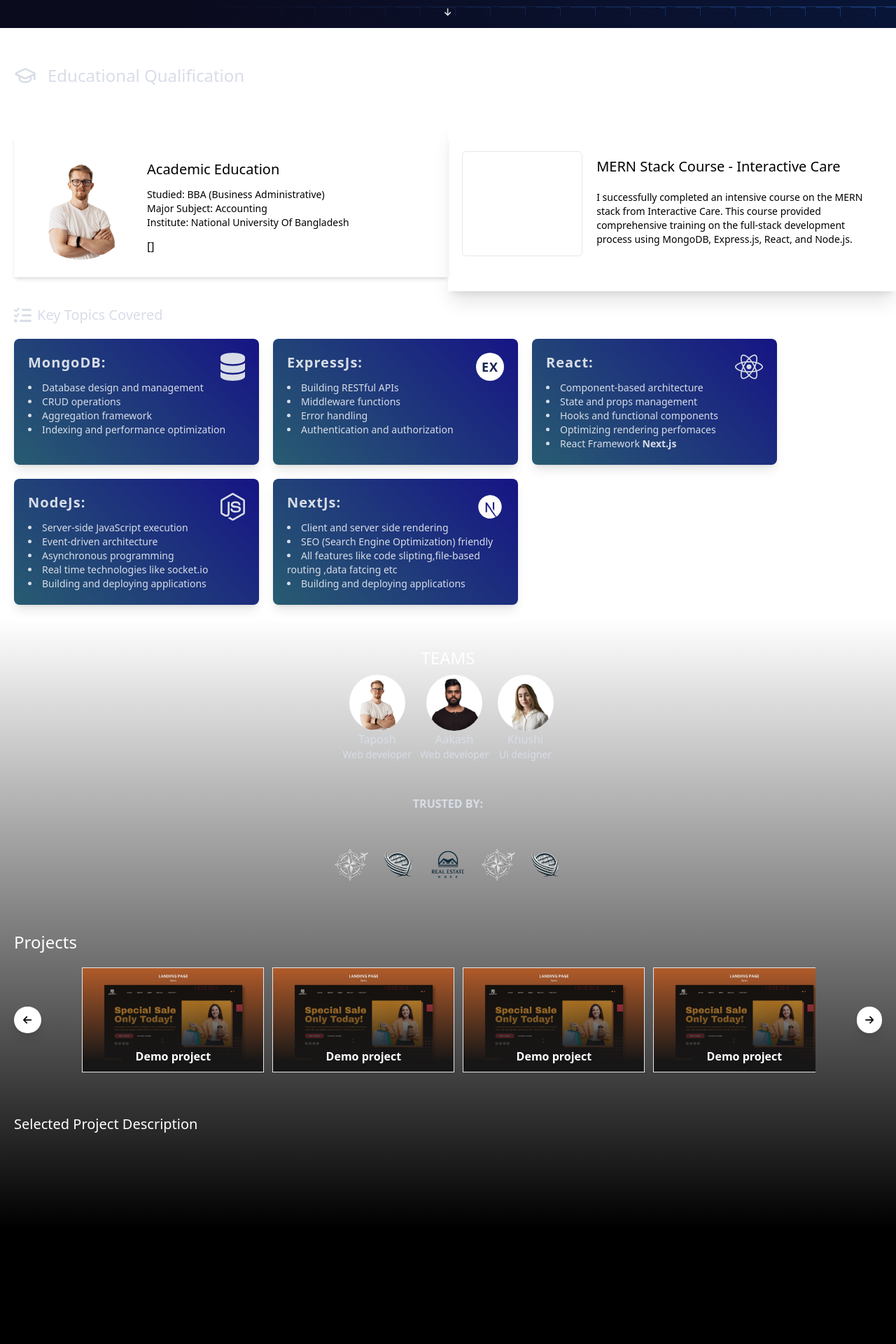
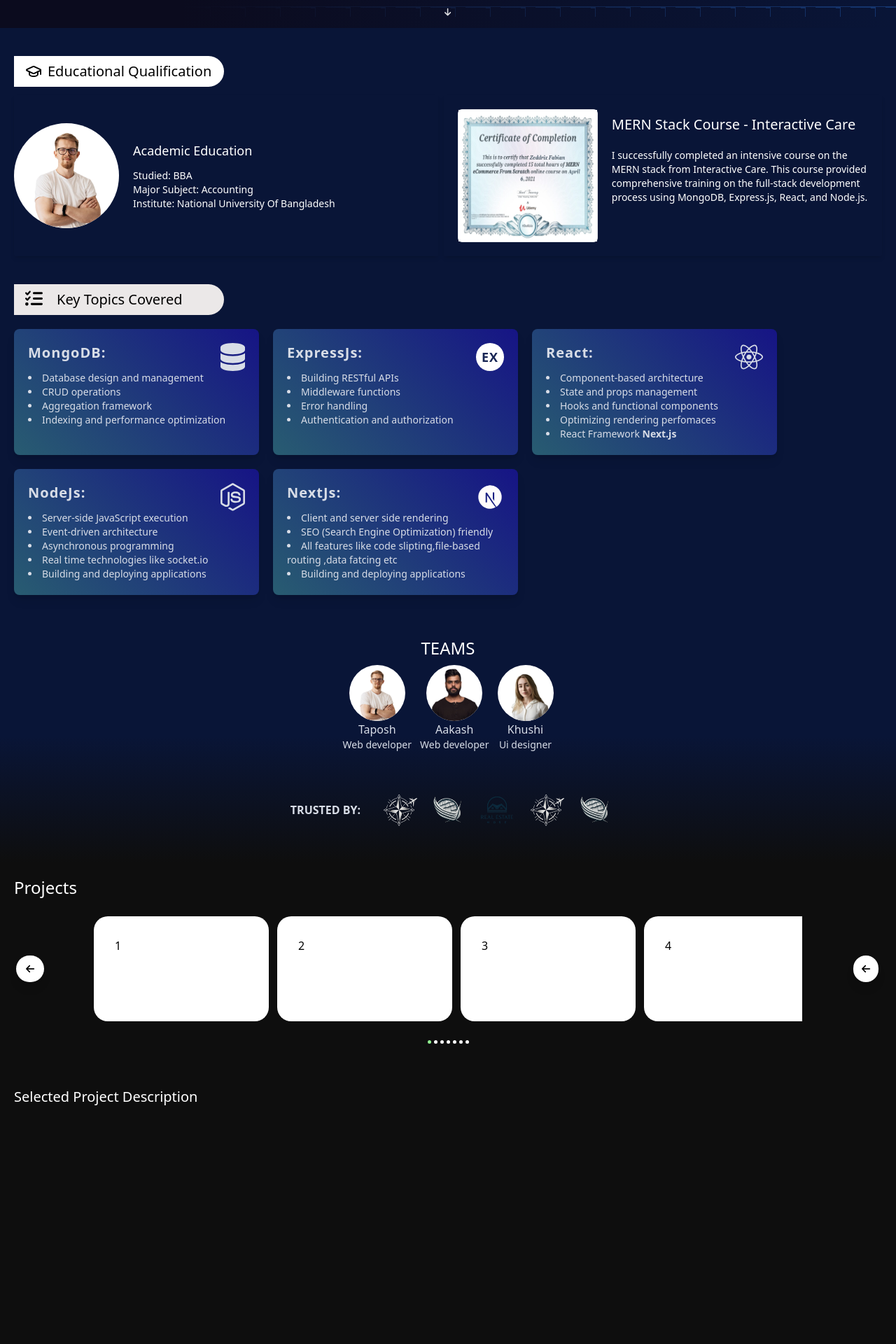
Before and after one commit to Taposh321/Portfolio, a React (Vite) app: page / in a window 1280 px wide. Shown: the part 760-2680 px from the top of the page at 70% size. Built offline with nearby package versions, Linux system fonts and the light colour scheme.

Commit message:
ui update

```diff
--- a/src/components/aboutMe/aboutMe.jsx
+++ b/src/components/aboutMe/aboutMe.jsx
@@ -38,7 +38,7 @@
 <div className="reviewCardContainer  overflow-hidden flex  w-full h-[380px]   max-w-[350px]  lg:max-w-[700px]">
 {/* review slider */}
 
-    <div style={{marginLeft:-index*350+"px"}} className=' reviewSlider transition-all  w-full flex'>
+    <div style={{marginLeft:-index*350+"px"}} className='reviewSlider transition-all  w-full flex'>
          <div className='card bg-white flex flex-col items-center justify-center gap-3  min-w-[350px] max-w-[350px] h-full p-5 rounded-lg'>
 
  <div className="flex flex-col items-center">
@@ -102,8 +102,6 @@
   <div className='flex gap-2'>
       <FontAwesomeIcon icon={faFacebook} color='black' size='md' />
       <FontAwesomeIcon icon={faLinkedin} color='black' size='md' />
-
-
   </div>
          </div>
          <div className='testimonialCtard bg-white flex flex-col items-center justify-center gap-3  min-w-[350px] max-w-[350px]  h-full p-5 rounded-lg'>
@@ -165,12 +163,12 @@
 }
 function TrustedBy(){
   return(<>
-    <div className=' trustedBy w-full flex-col gap-10 flex justify-center items-center'>
-    <Team />
+    <div className=' trustedBy w-full flex md:flex-row flex-col  items-center pl-[20px] justify-center gap-5 py-10'>
 
-      <div className='font-bold text-customTextColor'>TRUSTED BY:</div>
 
-      <div className='flex flex-wrap' >
+      <div className='font-bold text-customTextColor '>TRUSTED BY:</div>
+
+      <div className='flex flex-wrap ' >
       <div className='w-[70px] h-[70px] rounded '> <img src="../assets/photo/brands3.png" alt="" srcset="" /></div>
       <div className='w-[70px] h-[70px] rounded'> <img src="../assets/photo/brands2.png" alt="" srcset="" /></div>
       <div className='w-[70px] h-[70px] rounded'> <img src="../assets/photo/brands.png" alt="" srcset="" /></div>
@@ -178,33 +176,81 @@
       <div className='w-[70px] h-[70px] rounded'> <img src="../assets/photo/brands2.png" alt="" srcset="" /></div>
 
       </div>
-<ProjectSlider />
 
     </div>
 
   </>)
 }
+
 function ProjectSlider() {
   const [index, setIndex] = useState(0);
-  const [width, setWidth] = useState(0);
-  const [projects,setProjects]=useState(
-    [{
-id:"123",
+  const [width, setWidth] = useState(250);
+  const [dots,setDots]=useState('');
+  const [slides,setSlides]=useState(
+    [
+      {
+id:"1",
 heading:"Demo",
-image_path:"../assets/projects/project1.jpg"
-  }])
+image_path:"/assets/projects/project1.jpg",
+content:"Demo"
+  },
+  {
+    id:"2",
+    heading:"Demo",
+    image_path:"/assets/projects/project1.jpg",
+    content:"Demo"
+      },{
+        id:"3",
+        heading:"Demo",
+        image_path:"/assets/projects/project1.jpg",
+        content:"Demo"
+          },
+          {
+            id:"4",
+            heading:"Demo",
+            image_path:"/assets/projects/project1.jpg",
+            content:"Demo"
+              },{
+                id:"5",
+                heading:"Demo",
+                image_path:"/assets/projects/project1.jpg",
+                content:"Demo"
+                  },
+                  {
+                    id:"6",
+                    heading:"Demo",
+                    image_path:"/assets/projects/project1.jpg",
+                    content:"Demo"
+                      },{
+                        id:"7",
+                        heading:"Demo",
+                        image_path:"/assets/projects/project1.jpg",
+                        content:"Demo"
+                          },
+
+
+]);
+
   const sliderContainer = useRef(null);
-  const slideWidth = 262;
-  const totalSilde=6
-  let slidePage=totalSilde/Math.floor(width/slideWidth)
+
+  const slideWidth = 250;
+  let currentlyShowingItems=Math.floor(width/slideWidth);
+  let slidePage=slides.length/currentlyShowingItems;
+
+
+
+
+
+
 
   const clickHandler = (dir) => {
     if (dir === "left") {
       if (index > 0) setIndex((prev) => prev - 1);
     } else {
-      if (index < slidePage) setIndex((prev) => prev + 1); // 6 is the total number of items in this example
+      if (index <slides.length-currentlyShowingItems) setIndex((prev) => prev + 1); // 6 is the total number of items in this example
     }
   };
+
 
   useEffect(() => {
     // Adjusted for gap and other factors
@@ -215,7 +261,8 @@
             setWidth(newWidth)
         }
     });
-//
+
+
     resizeObserver.observe(sliderContainer.current);
     return () => resizeObserver.unobserve(sliderContainer.current);
     ;
@@ -225,52 +272,72 @@
     <div className='projectSlider flex flex-col w-full   p-[20px] py-5 items-center gap-5'>
       <div className='text-2xl mr-auto text-white'>Projects</div>
 
-      <div className='relative flex items-center justify-center  w-full '>
+      <div className='relative flex  w-full '>
+
+        <div className='w-[50px] min-h-full flex justify-center items-center '>
         <div
           onClick={() => clickHandler("left")}
           className='p-3   rounded-full flex justify-center w-[40px] items-center font-bold shadow-lg bg-white'>
           <FontAwesomeIcon icon={faArrowLeft} size='sm' />
         </div>
+        </div>
 
-        <div ref={sliderContainer}  className='flex justify-center w-full '>
-          <div style={{ width:width + "px" }} className=' overflow-hidden flex   h-[150px]'>
-            <div
-            style={{ marginLeft: -index * 272+ "px" }}
-              className='reviewSlider transition-all w-full gap-3  flex '>
-              <div className='slide flex flex-col items-center border justify-center gap-3 min-w-[260px] '>
-              <img src="../assets/projects/project1.jpg" className='w-full h-full object-cover' alt="" srcset="" />
-              </div>              <div className='slide flex flex-col items-center border justify-center gap-3 min-w-[260px] '>
-              <img src="../assets/projects/project1.jpg" className='w-full h-full object-cover' alt="" srcset="" />
-              </div>
-              <div className='slide flex flex-col items-center border justify-center gap-3 min-w-[260px] '>
-              <img src="../assets/projects/project1.jpg" className='w-full h-full object-cover' alt="" srcset="" />
-              </div>
-              <div className='slide flex flex-col items-center border justify-center gap-3 min-w-[260px] '>
-              <img src="../assets/projects/project1.jpg" className='w-full h-full object-cover' alt="" srcset="" />
-              </div>   <div className='slide flex flex-col items-center border justify-center gap-3 min-w-[260px] '>
-              <img src="../assets/projects/project1.jpg" className='w-full h-full object-cover' alt="" srcset="" />
-              </div>
+        <div ref={sliderContainer}  className='flex justify-center w-full overflow-hidden   '>
+          <div style={{ width:width+12+"px" }} className=' flex overflow-hidden  items-center  h-[160px] py-4 '>
+            <div style={{ marginLeft: -index * 262+ "px" }} className='reviewSlider gap-3 transition-all w-full flex '>
+
+             {
+
+              slides.map((element)=>
+                <div  id={element.id}  className='slide flex items-center justify-center  min-w-[250px] '>
+                 <div className='slide-3d'>
+          {element.id}
+                    {/* <img  src={element.image_path} className='w-full h-full  object-cover absolute' alt="" srcset="" /> */}
+                </div>
+               </div>
+
+                )
+             }
 
             </div>
           </div>
         </div>
 
+        <div className='w-[50px] flex justify-center items-center'>
         <div
           onClick={() => clickHandler("right")}
-          className='p-3  flex justify-center items-center rounded-full bg-white shadow-lg'>
-          <FontAwesomeIcon icon={faArrowRight} size='sm' />
+          className='p-3   rounded-full flex justify-center mitems-center font-bold shadow-lg bg-white'>
+          <FontAwesomeIcon icon={faArrowLeft} size='sm' />
         </div>
+        </div>
+
       </div>
+
+      <div className='dots flex'>
+      {
+
+      Array.from({length:slides.length }, (_, i) => (
+          <span
+            key={i}
+            className={`dot ${i==index?"active":""}`}
+          ></span>
+        ))}
+      </div>
+
+
       <div className='w-full min-h-[400px] text-white py-10'>
-<div className='text-xl'> Selected Project Description</div>
+       <div className='text-xl'> Selected Project Description</div>
 
       </div>
     </div>
   );
 }
+
+
+
 function Team(){
   return(<>
-  <div className='flex flex-col w-full justify-center items-center pt-10'>
+  <div className='team flex flex-col w-full justify-center items-center pt-10'>
     <div className='text-2xl text-white'>TEAMS</div>
     <div className='gap-3 p-2 rounded-lg flex'>
 
@@ -307,6 +374,7 @@
 
 
 </div>
+<TrustedBy />
   </div>
 
 
@@ -334,10 +402,28 @@
   )
 }
 function AboutMe(){
-
+   const heroText=useRef(null)
  const useDis = useDispatch();
  const screenSize = useSelector((states)=> states.windowSize);
 
+
+      const moveHandler =(e) => {
+            const textRect =   heroText.current.getBoundingClientRect();
+            const textX = e.clientX - textRect.left;
+            const textY = e.clientY - textRect.top;
+
+            const centerX = textRect.width / 2;
+            const centerY = textRect.height / 2;
+
+            const rotateX = (centerY - textY) / 15;
+            const rotateY = (textX - centerX) / 15;
+
+            heroText.current.style.transform = `rotateX(${rotateX}deg) rotateY(${rotateY}deg)`;
+      }
+
+       const leaveHandler= () => {
+          heroText.current.style.transform = `rotateX(0) rotateY(0)`;
+        };
 
 useEffect(()=>{
   const handler=()=>{
@@ -353,7 +439,7 @@
 <>
 
 <div className={` relative  flex flex-col w-full  `}>
-  <section className=' relative p-0 m-0  flex flex-col w-full h-screen max-h-[1200px] ' >
+  <section className=' relative p-0 m-0 hero flex flex-col w-full h-screen max-h-[1200px] ' >
 
 
 <NavBar />
@@ -362,10 +448,10 @@
       <div  className={`flex ${  screenSize[0].width>=768 ?(screenSize[0].height<=700?'flex-row':"flex-row items-center") :'flex-col'}  w-full flex-1  relative  grid-lines`}>
         {/*^ Responsive swicth between flex-row and flex-col depending on width and height^ */}
 
-     <section className= {`max-w-[600px] w-full  pl-[20px] ${screenSize[0].height<=700?'h-full justify-center ':' h-[500px] justify-end' }   flex flex-col `}>
-        <div className="relative text-white
+     <section className= {`max-w-[600px] w-full  pl-[20px] ${screenSize[0].height<=700?'h-full justify-center ':' h-[400px] justify-end' }   flex flex-col `}>
+        <div  className="relative  text-container text-white
           max-w-[400px] my-5 " >
-            <div className='headingAboutMe lg:text-3xl text-2xl tracking-wider  font-semibold '>
+            <div ref={heroText} onMouseMove={moveHandler} onMouseLeave={leaveHandler} className='headingAboutMe text-3d lg:text-4xl text-3xl tracking-wider  font-bold'>
             Hi, This is <span> </span>
              <span className='text-red-500'>T</span>
             <span className='text-yellow-400'>a</span>
@@ -389,17 +475,17 @@
 </>
 }
 </div>
-<div className=' follow text-sm  text-white  flex h-[50px]   mt-[20px]   '>
-  <div className='relative w-[50px] h-full flex justify-center items-center  '>
+<div className='  text-sm  text-white  flex h-[50px]  gap-5  mt-[20px]   '>
+  <div className='relative follow h-full flex justify-center items-center  '>
      <FontAwesomeIcon className='icon-hover' icon={faFacebook} size='2xl' />
   </div>
-  <div className='relative w-[50px] h-full flex justify-center items-center  ' >
+  <div className='relative  follow h-full flex justify-center items-center  ' >
      <FontAwesomeIcon className='icon-hover' icon={faLinkedin}  size='2xl' />
   </div>
-  <div className='relative w-[50px] h-full flex justify-center items-center  '>
+  <div className='relative  follow h-full flex justify-center items-center  '>
       <FontAwesomeIcon className='icon-hover' icon={faTwitter}  size='2xl'  />
   </div>
-  <div className='relative w-[50px] h-full flex justify-center items-center '>
+  <div className='relative  follow h-full flex justify-center items-center '>
      <FontAwesomeIcon className='icon-hover' icon={faGithub}  size='2xl'  />
   </div>
 </div>
@@ -430,36 +516,39 @@
     </div>
   </section>
 <div className='education  w-full  flex flex-col '>
-  <div className='text-2xl py-3 pl-[20px]  text-customTextColor flex items-center '>
-  {/* <FontAwesomeIcon icon={faGraduationCap} className='' size='lg' /> */}
-  <GraduationCapIcon className="w-8 h-8 mr-2" />
 
-    <span className="ml-2 py-10 ">Educational Qualification</span>
+
+  <section className='flex  flex-col w-full gap-3 py-[40px]  relative '>
+
+  <div className='text-xl bg-white ml-[20px] customBorderRadius z-[100] flex gap-5 w-[300px] pl-4 py-2 items-center  '>
+    <span className=" flex  items-center gap-2"> <GraduationCapIcon /> Educational Qualification</span>
   </div>
-
-  <section className='flex flex-col lg:flex-row pl-[20px] w-full bg-white  justify-center items-center '>
-
-  <div className="flex inset-0  w-full h-full shadow-md items-center    ">
-    <div className='flex gap-5  pl-5 rounded-md  w-full  max-w-[500px]  items-center  h-[200px] ' >
+  <div className='flex flex-col lg:flex-row px-5 z-[100]    gap-2 w-full justify-center items-center '>
+{/* Academic */}
+  <div className="flex inset-0 z-[100] rounded-sm w-full  h-[230px] shadow-md    items-center    ">
+    <div className='flex gap-5  w-full  max-w-[500px]  items-center  ' >
     <div className='myPhoto w-[150px] h-[150px] bg-white rounded-full overflow-hidden'>
     <img src="../assets/photo/heroPhoto.png" className='w-full h-full object-cover' alt="" srcset="" />
     </div>
-    <div className='flex flex-col gap-3'>
-    <div className='heading text-xl  '>Academic Education </div>
+    <div className='flex flex-col gap-3 text-white'>
+    <div className='heading text-lg  '>Academic Education </div>
       <ul className=' text-sm '>
-        <li>Studied: BBA (Business Administrative)</li>
+        <li>Studied: BBA </li>
         <li>Major Subject: Accounting</li>
         <li>Institute: National University Of Bangladesh</li>
-      </ul>[]
+      </ul>
     </div>
     </div>
   </div>
-<div className='flex flex-col w-full h-full shadow-xl  p-5   justify-center '>
+{/* MERN */}
+<div className='flex flex-col w-full  shadow-md rounded-sm  md:min-w-[600px]  p-5 justify-center '>
 
-      <div className='flex customShadow  md:flex-row flex-col  md:h-[200px] w-full  gap-3 py-5'>
-      <div className=' bg-white border rounded-md  flex-wrap w-full max-w-[300px] h-[150px] '></div>
+  <div className='flex   md:flex-row flex-col  w-full   gap-3'>
+  <div className=' bg-white border rounded-md  flex-wrap min-w-[200px] object-cover max-w-[300px] h-[190px] '>
+    <img src="../assets/fakeCertificate.jpeg" className=' w-full h-full' alt="" srcset="" />
+  </div>
 
-  <div className='  text-sm py-2 lg:pl-2'>
+  <div className='text-white   text-sm py-2 lg:pl-2'>
   <h1 className=' text-xl pb-5 '> MERN Stack Course - Interactive Care</h1>
   I successfully completed an intensive course on the MERN stack from Interactive Care.
   This course provided comprehensive training on the full-stack development process using MongoDB, Express.js, React, and Node.js.
@@ -467,14 +556,20 @@
   </div>
   </div>
 
+  </div>
+  {/* <div className="orb top-[50px] left-[50%]"></div>
+  <div className="orb bottom-[30px]"></div>
+  <div className="orb bottom-[0%] left-[70%]"></div> */}
+
   </section>
-
-  <div className='coveredTopics pl-[20px] py-5 flex flex-wrap justify-center md:justify-normal gap-5 '>
-
- <div className='text-xl flex justify-start md:justify-start text-customTextColor w-full items-center gap-2 '>
- <FontAwesomeIcon icon={faTasks} className='' size='lg' />
- Key Topics Covered
+<div>
+<div className='text-xl flex justify-start md:justify-start   mb-auto w-full items-center gap-2 '>
+ <div className='customBorderRadius ml-[20px] flex gap-5 w-[300px] pl-4 py-2 bg-[#ebe8e8]'>
+   <FontAwesomeIcon icon={faTasks} className='' size='lg' />
+   Key Topics Covered</div>
  </div>
+<div>
+<div className='coveredTopics pl-[20px] py-5 flex  flex-wrap justify-center gap-5 md:justify-normal'>
 
 <div className='card-item rounded-lg flex flex-col w-full max-w-[500px]  md:w-[350px] shadow-lg p-5'>
  <div className='heading text-customTextColor flex justify-between lg:text-xl md:text-md text-md tracking-wider '>
@@ -580,11 +675,17 @@
 </div>
 
   </div>
-  <TrustedBy />
+
+</div>
+
+</div>
+<Team />
+  <ProjectSlider />
+
+
 </div>
 <Testimonials />
 <ContactForm />
-
 </div>
 
 </>
--- a/src/tailwind/output/index.css
+++ b/src/tailwind/output/index.css
@@ -12,6 +12,11 @@
     box-sizing: border-box;
     padding: 0;
     margin: 0;
+}
+.hero{
+    background: linear-gradient(to right, #ff7e5f, #feb47b);
+    clip-path: path('M0,0 Q30%,50% 100%,0 L100%,100% L0,100% Z');
+
 }
 .stick{
     position: absolute;
@@ -96,20 +101,6 @@
    justify-content: center;
    align-items: center;
 z-index: 100;
-}
-.getOnMe{
-    color: white;
-    font-size: 12px;
-    width: 310px;
-    height: 30px;
-    text-align: center;
-    position: fixed;
-    bottom: 10px;
-    left: 0px;
-    display: flex;
-    justify-content:left;
-    align-items: center;
-    cursor: pointer;
 
  }
   .photo{
@@ -132,17 +123,14 @@
     z-index: 1;
     width: 100%;
     height: 100%;
+    cursor: pointer;
 }
 
-.headingAboutMe:hover{
-    transform: scale(1.05);
 
-}
 .aboutMe img:hover{
     transform: scale(1.1);
 }
-.sliderContainer{
-    }
+
 .description{
     color: #000428;
     background-color: azure;
@@ -182,6 +170,7 @@
     background-color: white;
     margin:2px;
 }
+.active{ background-color: lightgreen;}
 .photoContainer{
     background-image: radial-gradient(circle at center,  rgba(225, 225, 225, 1)  30%, rgba(2,11,39,1)  70% );
 
@@ -226,9 +215,34 @@
     background-color: white;
 }
 .slide{
-position: relative;
+    width: 320px;
+    height: 150px;
+    background-color: #fff;
+    /* box-shadow: 0 10px 50px rgba(14, 16, 16, 0.967); */
+    border-radius: 20px;
+    position: relative;
+    transition: transform 0.2s ease-out, box-shadow 0.2s ease-out;
+    transform-style: preserve-3d;
+    perspective: 500px;
+    z-index: 400;
 }
-.slide::before{
+.slide-3d{
+    position: absolute;
+    width: 100%;
+    height: 100%;
+    padding: 30px;
+    top: 0px;
+    height: 0px;
+    z-index: 1000;
+
+}
+
+
+/* .slide::before{
+    background: rgba(255, 255, 255, 0.2);
+    border-radius: 20px;
+    box-shadow: inset 0 5px 10px rgba(0, 0, 0, 0.1);
+    transition: opacity 0.2s ease;
     content: "Demo project";
     display: flex;
     justify-content: center;
@@ -239,10 +253,10 @@
     width: 100%;
     height: 100%;
     position: absolute;
-background: linear-gradient(0deg,rgb(23, 22, 22) 10% ,rgba(255, 250, 250, 0));
 top: 0;
 left: 0;
-}
+z-index: 10;
+} */
 .logo{
  box-shadow: 1px 1px 5px rgb(105, 105, 106);
  color: white;
@@ -339,7 +353,7 @@
     transition: transform 0.3s ease;
   }
 
-  .icon-hover:hover {
+  .follow:hover > .icon-hover {
     transform: translateY(-10px); /* Moves the icon 5px up */
   }
 
@@ -351,14 +365,14 @@
     box-shadow: 1px 1px 9px rgb(202, 239, 121);
   }
   .education{
-    /* background: url('../../../assets/Sprinkle2.svg'); */
+    background-color:rgb(9, 21, 55) ;
   }
 .customShadow{
     background:  ,
     linear-gradient(45deg,rgb(10, 115, 114) 10%,rgb(9, 21, 55) 70%);
 }
 .testimonials ,.contact{
-background:rgb(243, 241, 237);
+background:rgb(227, 226, 225);
 }
 .gradient-text {
     font-weight: bold;
@@ -367,6 +381,14 @@
     -webkit-text-fill-color: transparent;
     background-clip: text; /* For non-WebKit browsers */
   }
+  .gradient-text-2{
+    font-weight: bold;
+    background: linear-gradient(to right, #4444ed, #0342ff); /* Gradient colors */
+    -webkit-background-clip: text;
+    -webkit-text-fill-color: transparent;
+    background-clip: text; /* For non-WebKit browsers */
+  }
+
   fieldset {
     border: 1px solid #b6b2b2; /* Border for the fieldset */
     padding: 10px;
@@ -381,6 +403,52 @@
     outline: none;
     color: black;
 }
-.trustedBy{
-    background: linear-gradient(0deg,rgb(0, 0, 1) 20%,rgba(255, 255, 255, 0) );
+.team{
+    background: linear-gradient(0deg,rgb(14, 14, 14) ,rgba(4, 4, 4,0) 50% );
+
 }
+.projectSlider{
+    background:rgb(14, 14, 14) ;
+}
+.customBorderRadius{
+border-radius: 0px 100px 100px 0px;
+}
+.orb {
+    position: absolute;
+    z-index: 1;
+    width: 100px;
+    height: 100px;
+    border-radius: 50%;
+    filter: blur(25px);
+    background: radial-gradient(circle at center, white, transparent 40%), conic-gradient(from 45deg, #663a6d 52deg, #24425e 65deg, #18665c 120deg 307deg, #345a7f 353deg);
+  }
+
+  .text-container {
+    perspective: 400px;
+}
+
+
+.text-3d {
+    color: #fff;
+    position: relative;
+    /* transition: transform 0.2s ease-out, text-shadow 0.2s ease-out; */
+    transform-style: preserve-3d;
+    text-shadow: 0 10px 20px rgba(0, 0, 0, 0.2);
+    animation: ani 1s  ease-in-out;
+}
+@keyframes ani{
+    0%,100%{
+        transform: rotateY(0deg) rotateX(0deg);
+    }
+    33.33%{
+        transform: rotateY(10deg) rotateX(10deg);
+    }
+    66.33%{
+        transform: rotateY(-10deg) rotateX(-10deg);
+    }
+}
+
+/* Glow effect on hover */
+.text-3d:hover {
+    text-shadow: 0 5px 20px rgba(139, 136, 131, 0.7), 0 2px 5px rgba(255, 0, 0, 0);
+}
```
Also changed, not shown: public/assets/fakeCertificate.jpeg (added), src/tailwind/output/tailwind.css.
